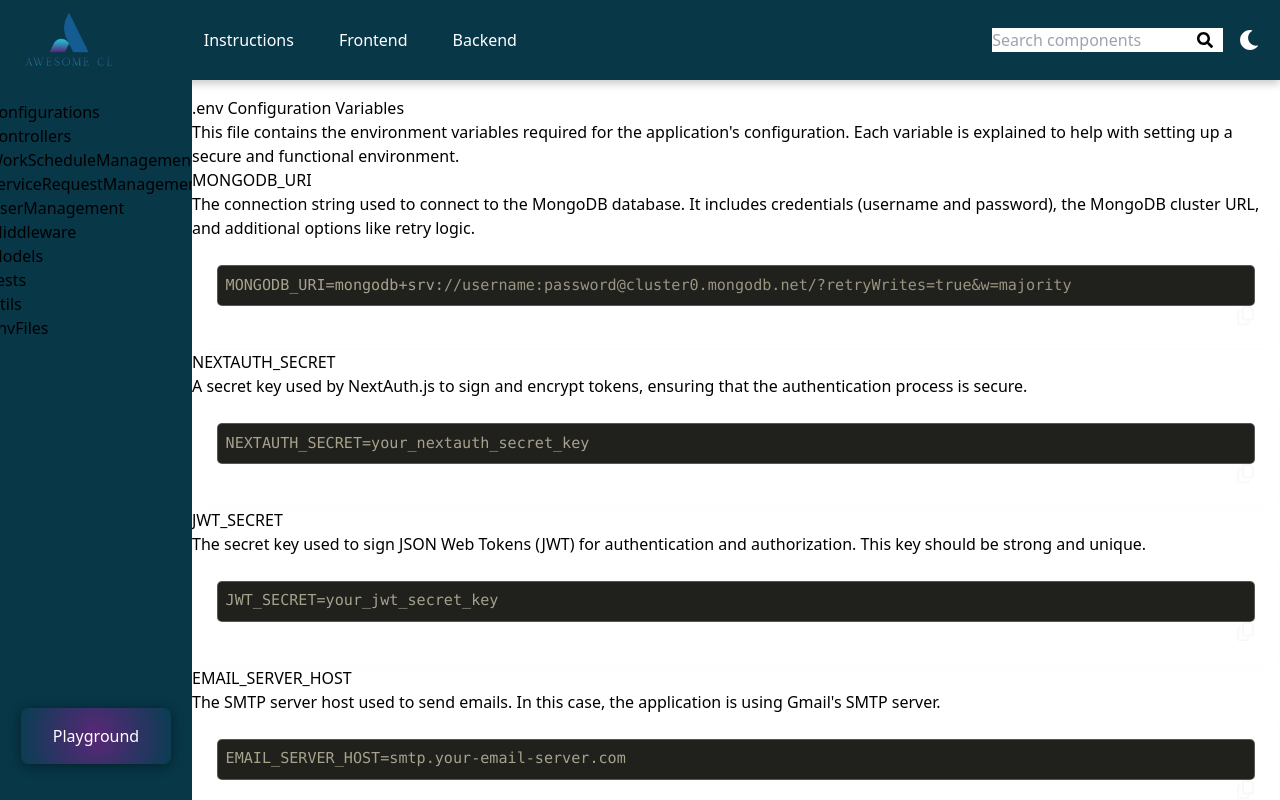
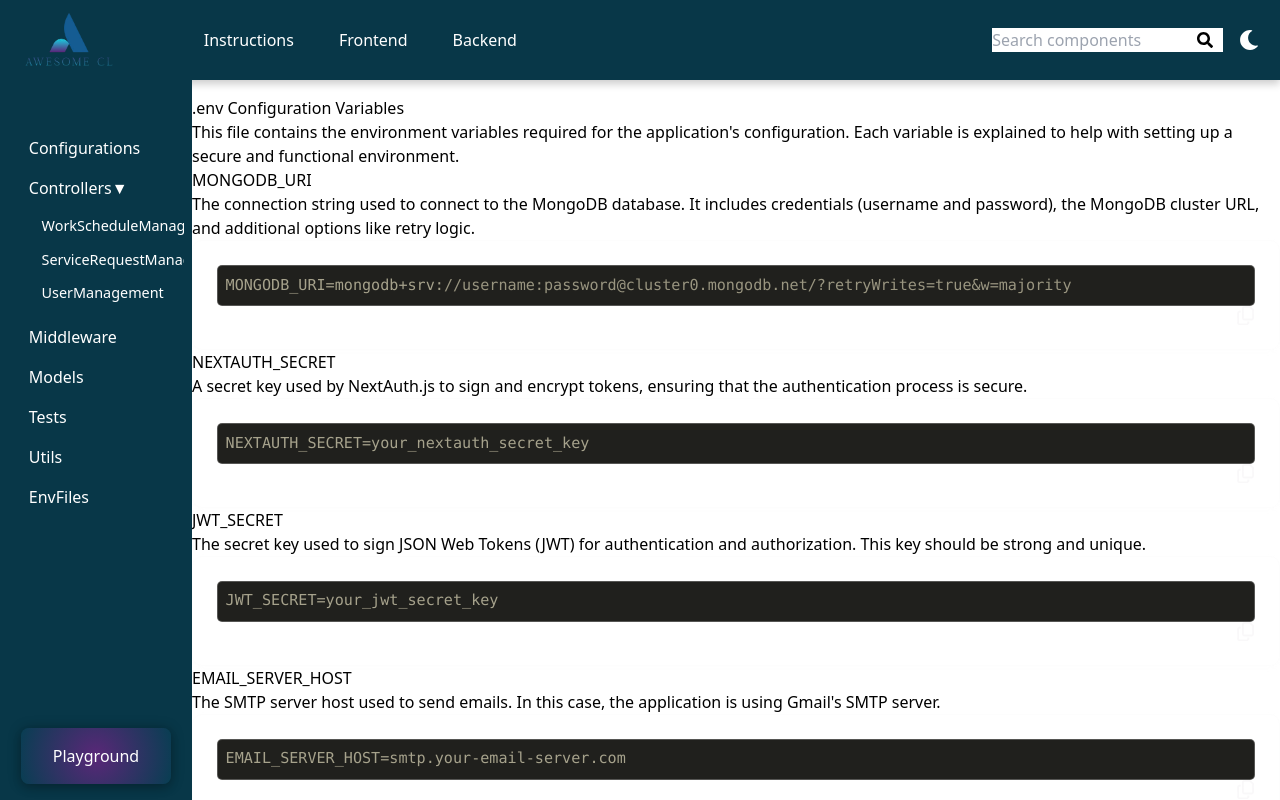
Before and after one commit to Team-Collaborators/Awesome-CL, a React (Vite) app: page /backend/envFiles in a window 1280 px wide. Shown: the top 800 px of the page. Built offline with nearby package versions, Linux system fonts and the light colour scheme.

Commit message:
edit subcategories toggle on sidebar

```diff
--- a/public/data/links.js
+++ b/public/data/links.js
@@ -9,6 +9,12 @@ export const sidebarLinks = {
         { path: "/frontend/components/button", title: "Button" },
         { path: "/frontend/components/modal", title: "Modal" },
         { path: "/frontend/components/searchbar", title: "Search Bar" },
+        { path: "/frontend/components/card", title: "Card" },
+        { path: "/frontend/components/popover", title: "Popover" },
+        { path: "/frontend/components/form", title: "Form" },
+        { path: "/frontend/components/carousel", title: "Carousel" },
+        { path: "/frontend/components/divider", title: "Divider" },
+        { path: "/frontend/components/switch", title: "Switch" },
       ],
     },
     {
--- a/src/components/Sidebar2/Sidebar2.jsx
+++ b/src/components/Sidebar2/Sidebar2.jsx
@@ -1,31 +1,70 @@
 import React from "react";
-import { useState, useEffect } from "react";
+import { useState } from "react";
 import { Link } from "react-router-dom";
-
+import { IoIosArrowBack } from "react-icons/io";
+import { IoIosArrowDown } from "react-icons/io";
 import Button from "../../component_testing/Button/Button";
 import styles from "./Sidebar2.module.scss";
 
 const Sidebar = ({ links }) => {
+  // Initialize all subcategories to be open by default
+  const [openSubcategories, setOpenSubcategories] = useState(
+    links.reduce((acc, _, index) => ({ ...acc, [index]: true }), {})
+  );
+
+  const toggleSubcategory = (index) => {
+    setOpenSubcategories((prevState) => ({
+      ...prevState,
+      [index]: !prevState[index],
+    }));
+  };
+
   const renderLinks = (items) => {
     return (
-      <ul className={styles["sidebar--inner"]}>
+      <ul className={styles.sidebarInner}>
         {links.map((link, index) => {
+          const isOpen = openSubcategories[index]; // Check if this subcategory is open
+
           return (
-            <li key={index} className={styles["sidebar--inner-item"]}>
-              <Link to={link.path} className={styles["sidebar__link"]}>
+            <li key={index} className={styles.sidebarInnerItem}>
+              <Link
+                to={link.path}
+                className={styles.sidebarMainLink}
+                onClick={() => toggleSubcategory(index)}
+              >
                 {link.title}
+                {link.subcategories && link.subcategories.length > 0 && (
+                  <span className={isOpen ? styles.arrowOpen : styles.arrow}>
+                    &#9660; {/* Down arrow icon */}
+                  </span>
+                )}
               </Link>
+
               {/* Check if there are subcategories */}
-              {link.subcategories && link.subcategories.length > 0 && (
-                <ul className={styles["sidebar--inner"]}>
+              {/* {link.subcategories && link.subcategories.length > 0 && (
+
+                <ul className={styles.sidebarSubCat}>
                   {link.subcategories.map((subLink, subIndex) => (
-                    <li
-                      key={subIndex}
-                      className={styles["sidebar--inner-item"]}
-                    >
+                    <li key={subIndex} className={styles.sidebarSubCatItem}>
                       <Link
                         to={subLink.path}
-                        className={styles["sidebar__link"]}
+                        className={styles.sidebarSubCatLink}
+                      >
+                        {subLink.title}
+                      </Link>
+                    </li>
+                  ))}
+                </ul>
+              )} */}
+
+              {/* Render subcategories only if open */}
+              {isOpen && link.subcategories && (
+                <ul className={styles.sidebarSubCat}>
+                  {link.subcategories.map((subLink, subIndex) => (
+                    <li key={subIndex} className={styles.sidebarSubCatItem}>
+                      <Link
+                        to={subLink.path}
+                        className={styles.sidebarSubCatLink}
                       >
                         {subLink.title}
                       </Link>
--- a/src/components/Sidebar2/Sidebar2.module.scss
+++ b/src/components/Sidebar2/Sidebar2.module.scss
@@ -1,4 +1,4 @@
-@use "../../styles/main" as styles;
+@use "../../styles/main" as *;
 @use "sass:color"; // Import color module
 
 .sidebar {
@@ -8,72 +8,104 @@
   width: 12rem;
   height: 100vh;
   z-index: 1000;
-  background-color: styles.$primary-color;
-  color: styles.$text-color;
-  padding: 20px;
+  background-color: $primary-color;
+  color: $text-color;
   display: flex;
   flex-direction: column;
   align-items: center;
   transition: transform 0.3s ease, opacity 0.3s ease; // Smooth slide-in effect
   transform: translateX(0);
   overflow-y: auto;
+  overflow-x: hidden;
 
-  // &::-webkit-scrollbar-track {
-  //   background: styles.$background-color; // Background of the scrollbar track
-  // }
+    // Custom scrollbar styles
+    &::-webkit-scrollbar {
+      width: 10px; // Adjust width for desktop; consider reducing for mobile
+    }
 
-  // // Sidebar open state
-  // &.open {
-  //   transform: translateX(0); // Slide in
-  //   opacity: 1; // Fully visible
-  //   background-color: yellow;
-  // }
+    &::-webkit-scrollbar-track {
+      background: $primary-color; // Track background color
+    }
 
-  // // Sidebar close statea
-  // &.closed {
-  //   transform: translateX(-100%); // Slide out
-  //   opacity: 0; // Fully transparent
-  // }
+    &::-webkit-scrollbar-thumb {
+      background-color: $slightlyLighter-color; // Default thumb color
+      border-radius: 6px; // Smooth, rounded thumb
+      border: 2px solid $primary-color; // Optional border for separation from track
+    }
 
-  // Mobile: hide sidebar by sliding it off-screen
-  // @include styles.media("sm") {
-  //   width: 66.66vw; // Covering 2/3 of the mobile screen width
-  //   transform: translateX(-100%);
-  //   opacity: 0;
-  // }
+    &::-webkit-scrollbar-thumb:hover {
+      background-color: $optional-color; // Highlighted color on hover
+    }
+  }
 
-  .sidebar-inner {
+  .sidebarInner {
+    width: 100%;
     display: flex;
     flex-direction: column;
     list-style: none;
-    margin-top: 200px;
-    padding: 0;
+    padding: 3rem 1rem;
 
-    .sidebar--inner-item {
-      margin-right: 15px;
+    // li elements
+    .sidebarInnerItem {
+      width: 100%;
+      margin: 0.5rem;
 
-      .sidebar__link {
+      .sidebarMainLink {
         cursor: pointer;
-        padding: 10px 15px;
-        color: styles.$text-color;
-        width: 100%;
+        color: $text-color;
+        font-size: 1rem;
         text-align: left;
+        padding: 0.3rem;
+        margin-bottom: 3rem;
+        width: 100%; // Ensures the link takes up full width of its parent item
         transition: background-color 0.3s ease, color 0.3s ease;
 
         &:hover {
           background-color: rgba(255, 255, 255, 0.1);
           border-radius: 5px;
         }
+
+        .arrow {
+          transition: transform 0.3s ease;
+        }
+
+        &.arrowOpen {
+          transform: rotate(180deg); // Rotate arrow when subcategories are open
+        }
+      }
+
+      .sidebarSubCat {
+        width: 100%;
+        padding-left: 0.5rem;
+        margin-top: 0.5rem;
+        display: flex;
+        flex-direction: column;
+
+        .sidebarSubCatItem {
+          overflow-x: hidden;
+          padding: 0.3rem;
+
+          .sidebarSubCatLink {
+            cursor: pointer;
+            color: $text-color;
+            padding: 0.3rem;
+            text-align: left;
+            width: 100%; // Ensures the link takes up full width of its parent item
+            transition: background-color 0.3s ease, color 0.3s ease;
+            font-size: 0.9rem;
+
+            &:hover {
+              background-color: rgba(255, 255, 255, 0.1);
+              border-radius: 5px;
+            }
+          }
+        }
       }
     }
   }
 
   .playground-btn {
-    background: radial-gradient(
-      circle,
-      styles.$optional-color,
-      styles.$secondary-color
-    );
+    background: radial-gradient(circle, $optional-color, $secondary-color);
     box-shadow: 0px 1px 13px rgba(0, 0, 0, 0.3),
       0px 5px 10px rgba(0, 0, 0, 0.102);
     margin: auto 0 6rem;
@@ -85,13 +117,13 @@
         0px 4px 10px rgba(0, 0, 0, 0.2);
     }
   }
-}
+
 
 // Burger menu styles
 .burger-menu {
   display: none; // Hide by default
 
-  @include styles.media("sm") {
+  @include media("sm") {
     display: flex; // Show burger menu for screens smaller than md
     align-items: center;
     justify-content: center;
@@ -105,7 +137,7 @@
 
     .burger-icon {
       font-size: 3rem;
-      color: styles.$secondary-color;
+      color: $secondary-color;
     }
   }
 }
```
Also changed, not shown: src/styles/main.scss (+0 -8 lines).
